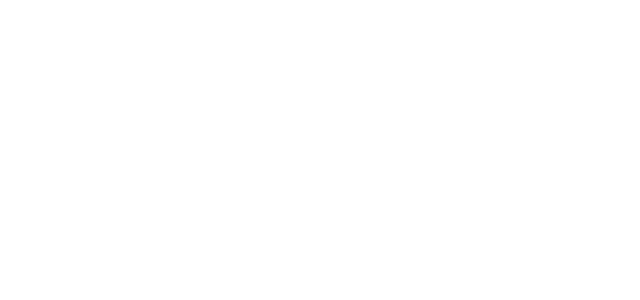
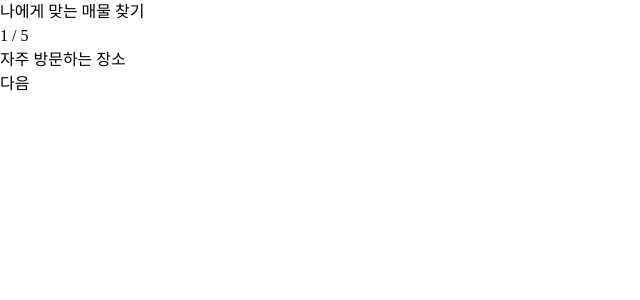
Before and after one commit to kb-7-29-1/kb, a Vue app in the folder frontend/: page /onboarding in a window 1280 px wide. Before the commit this address had no page. Shown: the top 300 px of the page, without its empty margins (0-640 px from the left). Built offline with nearby package versions, Linux system fonts and the light colour scheme; a web font is replaced by a local one.

Commit message:
feat: 온보딩 화면 연결

```diff
--- a/frontend/src/components/onboarding/BudgetStep.vue
+++ b/frontend/src/components/onboarding/BudgetStep.vue
@@ -1 +1,5 @@
-<template></template>
+<template>
+  <section>
+    <h2>자산 정보를 알려주세요</h2>
+  </section>
+</template>
--- a/frontend/src/components/onboarding/CompleteStep.vue
+++ b/frontend/src/components/onboarding/CompleteStep.vue
@@ -1 +1,5 @@
-<template></template>
+<template>
+  <section>
+    <h2>설정 완료!</h2>
+  </section>
+</template>
--- a/frontend/src/components/onboarding/DestinationStep.vue
+++ b/frontend/src/components/onboarding/DestinationStep.vue
@@ -1 +1,5 @@
-<template></template>
+<template>
+  <section>
+    <h2>자주 방문하는 장소</h2>
+  </section>
+</template>
--- a/frontend/src/components/onboarding/OnboardingBottom.vue
+++ b/frontend/src/components/onboarding/OnboardingBottom.vue
@@ -1 +1,18 @@
-<template></template>
+<script setup>
+defineProps({
+  currentStep: {
+    type: Number,
+    required: true,
+  },
+});
+
+defineEmits(['previous', 'next']);
+</script>
+
+<template>
+  <nav>
+    <a v-if="currentStep > 1" href="#" @click.prevent="$emit('previous')"> 이전 </a>
+    <a v-if="currentStep < 5" href="#" @click.prevent="$emit('next')"> 다음 </a>
+    <a v-else href="#" @click.prevent> 완료 </a>
+  </nav>
+</template>
--- a/frontend/src/components/onboarding/OnboardingHeader.vue
+++ b/frontend/src/components/onboarding/OnboardingHeader.vue
@@ -1 +1,15 @@
-<template></template>
+<script setup>
+defineProps({
+  currentStep: {
+    type: Number,
+    required: true,
+  },
+});
+</script>
+
+<template>
+  <header>
+    <h1>나에게 맞는 매물 찾기</h1>
+    <span>{{ currentStep }} / 5</span>
+  </header>
+</template>
--- a/frontend/src/components/onboarding/SafetyStep.vue
+++ b/frontend/src/components/onboarding/SafetyStep.vue
@@ -1 +1,5 @@
-<template></template>
+<template>
+  <section>
+    <h2>안전을 얼마나 중시하시나요?</h2>
+  </section>
+</template>
--- a/frontend/src/components/onboarding/TransportStep.vue
+++ b/frontend/src/components/onboarding/TransportStep.vue
@@ -1 +1,5 @@
-<template></template>
+<template>
+  <section>
+    <h2>주로 어떻게 이동하시나요?</h2>
+  </section>
+</template>
--- a/frontend/src/pages/onboarding/OnBoardingPage.vue
+++ b/frontend/src/pages/onboarding/OnBoardingPage.vue
@@ -1 +1,40 @@
-<template></template>
+<script setup>
+import { computed, ref } from 'vue';
+import BudgetStep from '@/components/onboarding/BudgetStep.vue';
+import CompleteStep from '@/components/onboarding/CompleteStep.vue';
+import DestinationStep from '@/components/onboarding/DestinationStep.vue';
+import OnboardingBottom from '@/components/onboarding/OnboardingBottom.vue';
+import OnboardingHeader from '@/components/onboarding/OnboardingHeader.vue';
+import SafetyStep from '@/components/onboarding/SafetyStep.vue';
+import TransportStep from '@/components/onboarding/TransportStep.vue';
+
+const currentStep = ref(1);
+
+const currentComponent = computed(() => {
+  const steps = {
+    1: DestinationStep,
+    2: TransportStep,
+    3: BudgetStep,
+    4: SafetyStep,
+    5: CompleteStep,
+  };
+
+  return steps[currentStep.value];
+});
+
+const goPrevious = () => {
+  if (currentStep.value > 1) currentStep.value -= 1;
+};
+
+const goNext = () => {
+  if (currentStep.value < 5) currentStep.value += 1;
+};
+</script>
+
+<template>
+  <main>
+    <OnboardingHeader :current-step="currentStep" />
+    <component :is="currentComponent" />
+    <OnboardingBottom :current-step="currentStep" @previous="goPrevious" @next="goNext" />
+  </main>
+</template>
--- a/frontend/src/router/index.js
+++ b/frontend/src/router/index.js
@@ -1,9 +1,13 @@
 import { createRouter, createWebHistory } from 'vue-router';
 import HomePage from '@/pages/home/HomePage.vue';
+import OnBoardingPage from '@/pages/onboarding/OnBoardingPage.vue';
 
 const router = createRouter({
   history: createWebHistory(),
-  routes: [{ path: '/', name: 'home', component: HomePage }],
+  routes: [
+    { path: '/', name: 'home', component: HomePage },
+    { path: '/onboarding', name: 'onboarding', component: OnBoardingPage },
+  ],
 });
 
 export default router;
```
